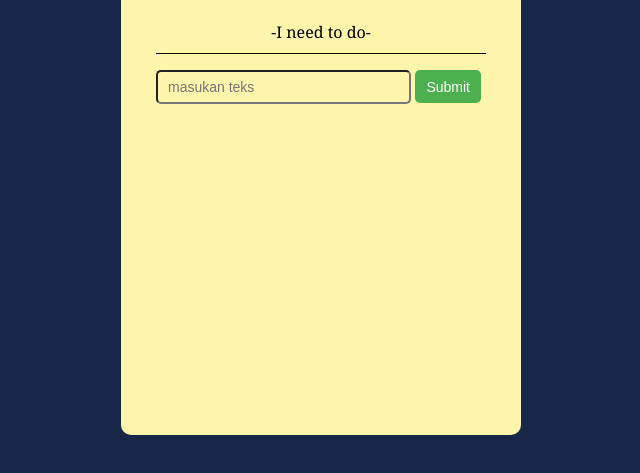
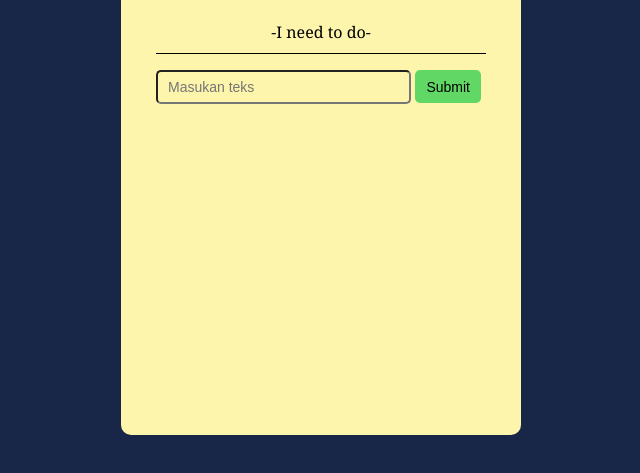
Before and after one commit to dts-kominfo-rea4b/challenge-dom-ilyaszatra, a website: page index.html in a window 1280 px wide. Shown: the part 165-638 px from the top of the page, without its empty margins (319-959 px from the left). Drawn offline with Linux system fonts and the light colour scheme.

Commit message:
gantu input menjadi button

```diff
--- a/index.html
+++ b/index.html
@@ -19,9 +19,9 @@
         <!-- Section: input -->
         <section title="input">
           <!-- TODO: Buatlah sebuah input bertipe text dengan id todo-input -->
-          <input type="text" placeholder="masukan teks" id="todo-input">
+          <input type="text" placeholder="Masukan teks" id="todo-input">
           <!-- TODO: Buatlah sebuah button dengan id todo-submit -->
-          <input type="button" value="Submit" id="todo-submit">
+          <button class="button" id="todo-submit">Submit</button>
 
         </section>
 
@@ -46,8 +46,10 @@
       // TODO: Buatlah sebuah fungsi dengan nama fnClickHandler
       // Fungsi yang digunakan untuk menambahkan tulisan
       // Jangan ubah cara deklarasi fungsinya, cukup isi saja
+      button.addEventListener("click", fnClickHandler);
+
       function fnClickHandler(toDoItem) {
-        return alert('${}')
+       alert("Hello Boss!");
       }
 
       // TODO: register event onclick / addEventListener untuk button
--- a/style.css
+++ b/style.css
@@ -46,11 +46,12 @@ body {
     height: 33px;
     border: none;
     font-size: 14px;
-    background-color: #4CAF50;
+    background-color: #61d865;
     border-radius: 5px;
-    color: white;
+    color: black;
   }
 
   #todo-submit:hover {
-    background-color: #45a049;
+    background-color: #39a53e;
+    color: white;
   }
```
